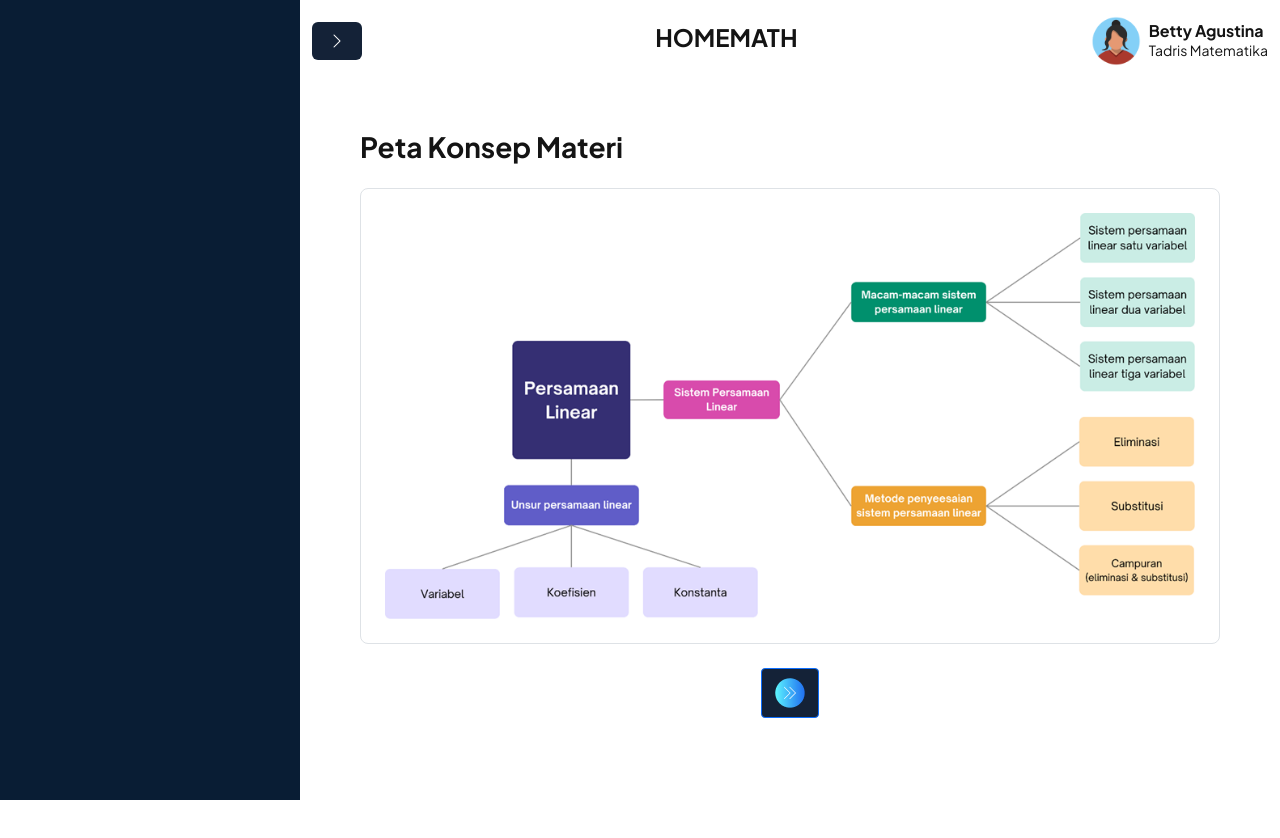
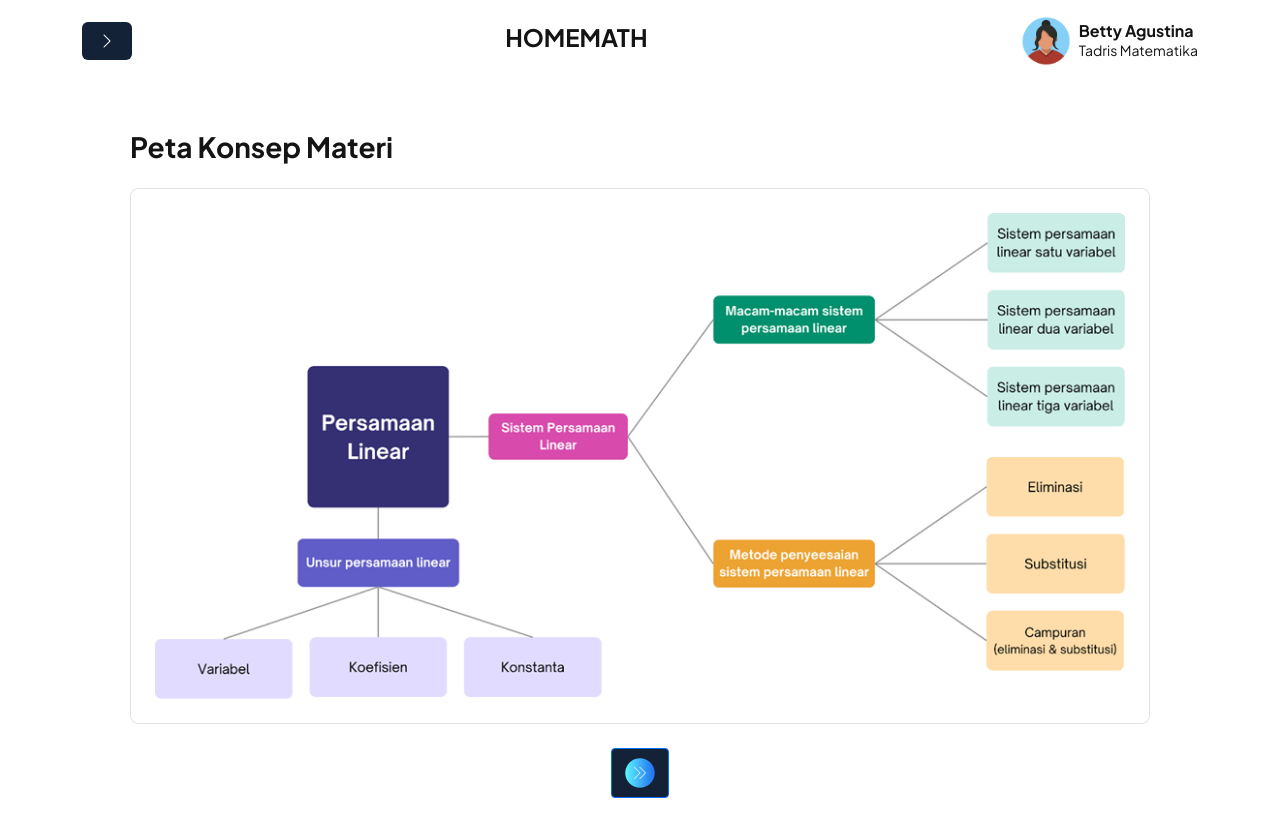
Before and after one commit to ferdhyihza/homemath-web, a React (Vite) app: page /peta-konsep in a window 1280 px wide. Shown: the top 838 px of the page. Before the commit the page ends 800 px from the top, so only its background shows below. Built offline with nearby package versions, Linux system fonts and the light colour scheme.

Commit message:
revisi layout

```diff
--- a/src/components/layouts/Main.jsx
+++ b/src/components/layouts/Main.jsx
@@ -1,17 +1,16 @@
+import { useLocation } from 'react-router-dom';
 import Navbar from './Navbar';
 
 export default function Main(props) {
+  const location = useLocation();
+  const isMateriPage = location.pathname.includes('/materi/');
+
   return (
     <>
-      <div className="wrapper">
-        <aside id="sidebar">
-          <div className="sticky-top"></div>
-        </aside>
-        <div className="main container-fluid">
-          <Navbar />
-          {/* eslint-disable-next-line react/prop-types */}
-          <div className="p-5 container">{props.children}</div>
-        </div>
+      <div className="main container">
+        <Navbar />
+        {/* eslint-disable-next-line react/prop-types */}
+        <div className="p-5">{props.children}</div>
       </div>
     </>
   );
--- a/src/components/layouts/NavbarContent.jsx
+++ b/src/components/layouts/NavbarContent.jsx
@@ -1,7 +1,10 @@
-import { Link } from 'react-router-dom';
+import { Link, useLocation } from 'react-router-dom';
 import '../../styles/Navbar.css';
 
 export default function NavbarContent() {
+  const location = useLocation();
+  const isMateriPage = location.pathname.includes('/materi/');
+
   return (
     <>
       {/* Toggler */}
@@ -14,6 +17,14 @@ export default function NavbarContent() {
         HOMEMATH
       </h4>
       {/* User */}
+      {isMateriPage ? (
+        <div className="d-flex flex-column justify-content-center">
+          <h6 className="mb-0 fw-bold text-end">SPLTV</h6>
+          <p className="mb-0 text-end" style={{ fontSize: '14px' }}>
+            Sistem Persamaan Linear Tiga Variabel
+          </p>
+        </div>
+      ) : (
         <div className="d-flex">
           <img className="me-2" src="/avatar-icon.png" width={50} alt="" />
           <div className="d-none d-md-flex flex-column justify-content-center">
@@ -23,6 +34,7 @@ export default function NavbarContent() {
             </p>
           </div>
         </div>
+      )}
 
       {/* Offcanvas */}
       <div className="offcanvas offcanvas-start bg-darkblue" data-bs-scroll="true" tabIndex="-1" id="offcanvasWithBothOptions" aria-labelledby="offcanvasWithBothOptionsLabel">
--- a/src/index.css
+++ b/src/index.css
@@ -18,22 +18,10 @@ body {
   color: #141414;
 }
 
-.wrapper {
-  display: flex;
-}
-
 .main {
   min-height: 100vh;
   width: 100%;
   /* overflow: hidden; */
-}
-
-#sidebar {
-  width: 300px;
-  min-width: 300px;
-  z-index: 1000;
-  background-color: #091d34;
-  color: #fff;
 }
 
 .bg-darkblue {
--- a/src/main.jsx
+++ b/src/main.jsx
@@ -9,11 +9,14 @@ import Home from './pages/Home.jsx';
 import MindMap from './pages/MindMap.jsx';
 import SubjectMatter from './pages/SubjectMatter.jsx';
 import Exercise from './pages/Exercise.jsx';
+import PengantarSPLTV from './pages/SubjectMatter/PengantarSPLTV.jsx';
+import ErrorPage from './pages/404.jsx';
 
 const router = createBrowserRouter([
   {
     path: '/',
     element: <Home />,
+    errorElement: <ErrorPage />,
   },
   {
     path: '/peta-konsep',
@@ -27,6 +30,10 @@ const router = createBrowserRouter([
     path: '/latihan-soal',
     element: <Exercise />,
   },
+  {
+    path: '/materi/pengantar-spltv',
+    element: <PengantarSPLTV />,
+  },
 ]);
 
 createRoot(document.getElementById('root')).render(
--- /dev/null
+++ b/src/pages/404.jsx
@@ -0,0 +1,17 @@
+import { useRouteError } from 'react-router-dom';
+
+const ErrorPage = () => {
+  const error = useRouteError();
+
+  return (
+    <div className="d-flex flex-column justify-content-center min-vh-100 align-items-center">
+      <h1>Oops! Something went wrong</h1>
+      <p className="fw-bold border rounded py-2 px-3 mt-3 bg-light-subtle">
+        {error.status} - {error.statusText || error.message}
+      </p>
+      <p className="fw-light">{error.data}</p>
+    </div>
+  );
+};
+
+export default ErrorPage;
--- a/src/pages/Exercise.jsx
+++ b/src/pages/Exercise.jsx
@@ -4,7 +4,6 @@ import '../styles/SubjectMatter.css';
 
 export default function Exercise() {
   return (
-    <>
     <Main>
       <h3 className="fw-bold pb-3">Latihan Soal</h3>
       <div className="row">
@@ -41,6 +40,5 @@ export default function Exercise() {
         </div>
       </div>
     </Main>
-    </>
   );
 }
--- a/src/pages/MindMap.jsx
+++ b/src/pages/MindMap.jsx
@@ -3,7 +3,6 @@ import Main from '../components/layouts/Main';
 
 export default function MindMap() {
   return (
-    <>
     <Main>
       <h3 className="fw-bold pb-3">Peta Konsep Materi</h3>
       <img src="peta-konsep.png" alt="Gambar Peta Konsep Materi" className="img-fluid w-100 border p-4 rounded-3" />
@@ -11,6 +10,5 @@ export default function MindMap() {
         <NextButton link="/materi" />
       </div>
     </Main>
-    </>
   );
 }
--- a/src/pages/SubjectMatter.jsx
+++ b/src/pages/SubjectMatter.jsx
@@ -5,12 +5,11 @@ import SubjectMatterCard from '../components/SubjectMatterCard';
 
 export default function SubjectMatter() {
   return (
-    <>
     <Main>
       <h3 className="fw-bold pb-3">Materi</h3>
-        <SubjectMatterCard number="01" title="Pengantar SPLTV" link="">
+      <SubjectMatterCard number="01" title="Pengantar SPLTV" link="pengantar-spltv">
         <li>
-            <Link to="">Pengantar SPLTV</Link>
+          <Link to="pengantar-spltv">Pengantar SPLTV</Link>
         </li>
         <li>
           <Link to="">Unsur pada SPLTV</Link>
@@ -41,7 +40,7 @@ export default function SubjectMatter() {
       <h3 className="fw-bold py-3">Lainnya</h3>
       <div className="row">
         <div className="col">
-            <SubjectMatterCard title="Latihan Soal" link="">
+          <SubjectMatterCard title="Latihan Soal" link="/latihan-soal">
             <li>Latihan Soal Materi 1</li>
             <li>Latihan Soal Materi 2</li>
             <li>Latihan Soal Materi 3</li>
@@ -54,6 +53,5 @@ export default function SubjectMatter() {
         </div>
       </div>
     </Main>
-    </>
   );
 }
--- /dev/null
+++ b/src/pages/SubjectMatter/PengantarSPLTV.jsx
@@ -0,0 +1,9 @@
+import Main from '../../components/layouts/Main';
+
+export default function PengantarSPLTV() {
+  return (
+    <Main>
+      <h3 className="fw-bold pb-3">Pengantar SPLTV</h3>
+    </Main>
+  );
+}
```
Lines whose indentation alone changed are shown as unchanged.
